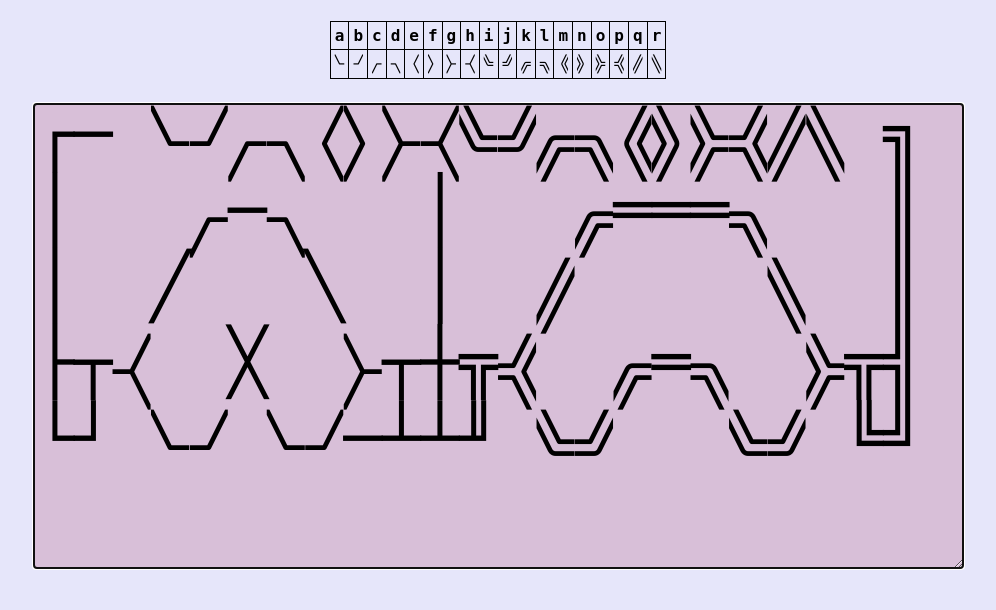
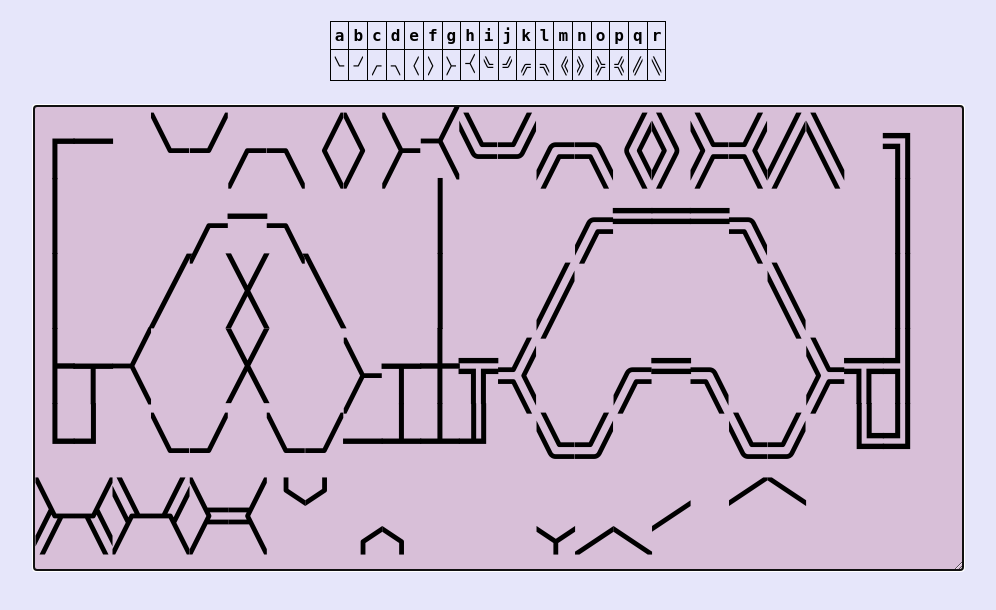
Before and after one commit to roipoussiere/hexagon-drawing-characters, a plain HTML site: page website/index.html in a window 1280 px wide. Shown: the part 62-672 px from the top of the page, without its empty margins (142-1138 px from the left). Drawn offline with Linux system fonts and the light colour scheme; files whose address does not match are found by name.

Commit message:
add more hexagons in the font

```diff
--- a/website/index.html
+++ b/website/index.html
@@ -55,9 +55,11 @@
     <textArea autofocus spellcheck="false">
 ┌─ abcdefghijklmnopqr ╗
 │   c─d   │   k═══l   ║
-│  ╱   ╲  │  q     r  ║
+│  ╱ ╳ ╲  │  q     r  ║
 ├┬h  ╳  g┬┼╦p  k═l  o╦╣
-└┘ ab ab─┴┴╜ ij   ij ╚╝</textArea>
+└┘ ab ab─┴┴╜ ij   ij ╚╝
+stuvwxyzABCDEFGHIJKL
+</textArea>
 
 </body>
 </html>
--- a/website/style.css
+++ b/website/style.css
@@ -38,6 +38,7 @@ textArea {
     height: 460px;
     margin: auto;
     font-size: 64px;
-    line-height: 76px;
+    line-height: 75px;
+    /* line-height: 64px; */
     background-color: thistle;
 }
```
Also changed, not shown: font/hexagon_drawing.ttf, 2 other files.
